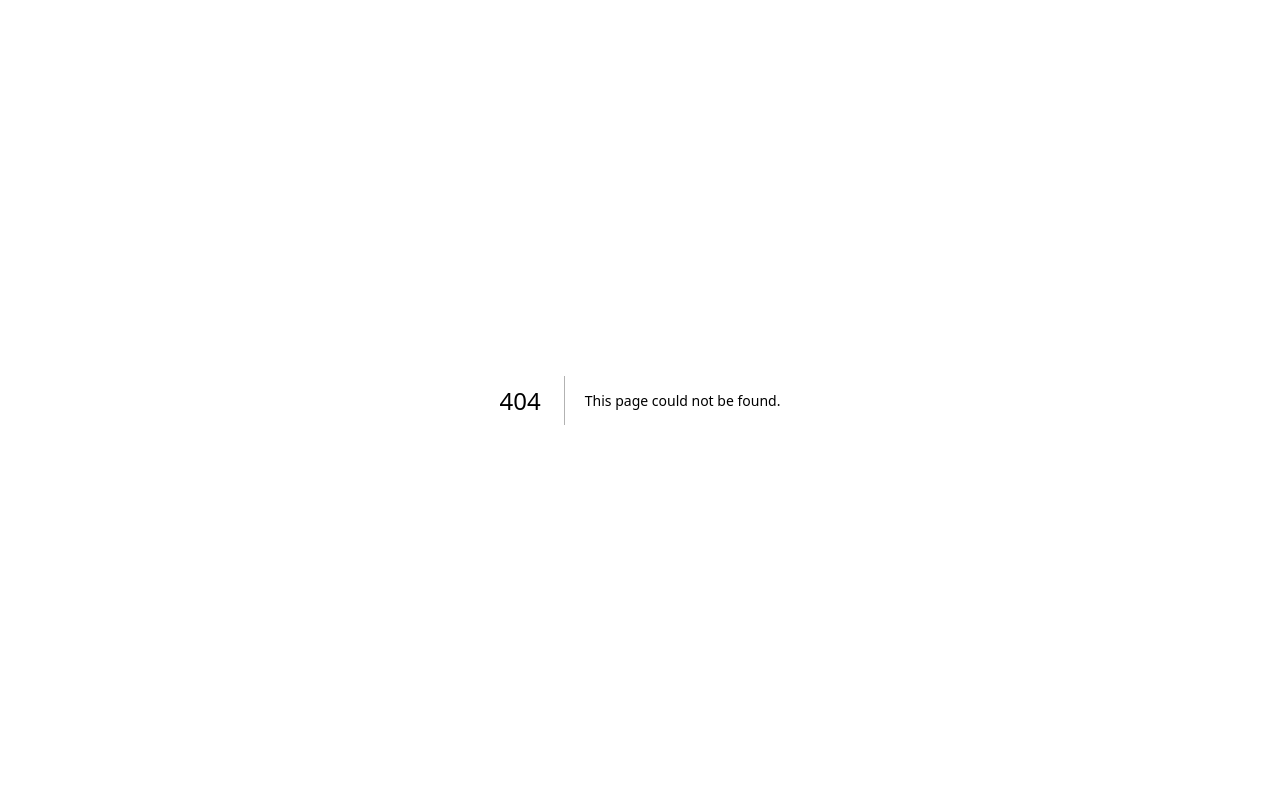
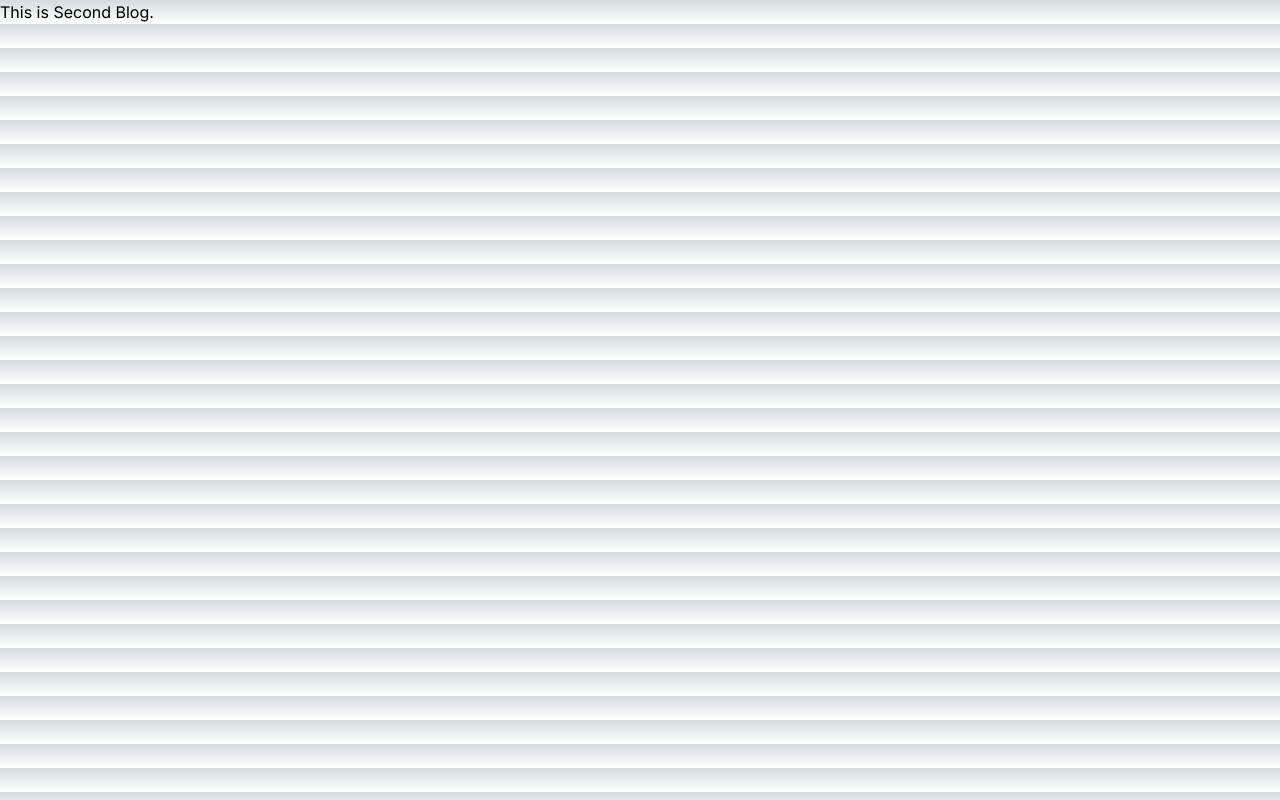
Before and after one commit to Shantanu-Saini/next-js, a Next.js app: page /blog/second in a window 1280 px wide. Before the commit this address had no page. Built offline with nearby package versions, Linux system fonts and the light colour scheme.

Commit message:
nested routing

```diff
--- /dev/null
+++ b/src/app/blog/first/page.jsx
@@ -0,0 +1,5 @@
+export default function FirstBlog() {
+    return (
+        <h1>This is First Blog.</h1>
+    )
+}
--- /dev/null
+++ b/src/app/blog/page.jsx
@@ -0,0 +1,5 @@
+export default function Blog() {
+    return (
+        <h1>This is Blog page</h1>
+    )
+}
--- /dev/null
+++ b/src/app/blog/second/page.jsx
@@ -0,0 +1,5 @@
+export default function SecondBlog() {
+    return (
+        <h1>This is Second Blog.</h1>
+    )
+}
```
